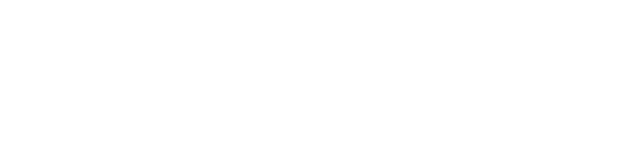
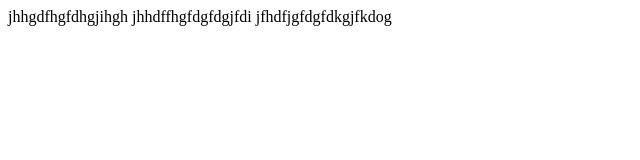
Before and after one commit to IT21258626/test-repo, a plain HTML site: page index.html in a window 1280 px wide. Shown: the whole page, without its empty margins (0-640 px from the left). Drawn offline with Linux system fonts and the light colour scheme.

```diff
--- a/index.html
+++ b/index.html
@@ -10,3 +10,7 @@
 
 </body>
 </html>
+
+jhhgdfhgfdhgjihgh
+jhhdffhgfdgfdgjfdi
+jfhdfjgfdgfdkgjfkdog
--- a/style.css
+++ b/style.css
@@ -0,0 +1,5 @@
+h1{
+    /*Hello world*/
+}
+
+/*dfvdfhddfbdjhfd*/
```
